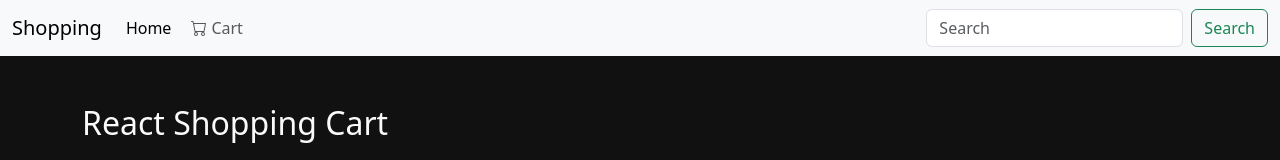
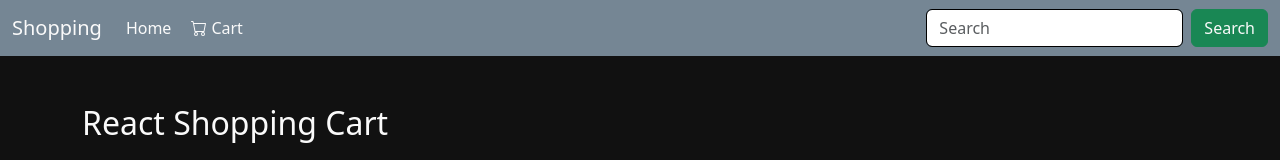
Before and after one commit to dori-dev/react-cart, a React (Vite) app: page / in a window 1280 px wide. Shown: the top 160 px of the page. Built offline with nearby package versions, Linux system fonts and the light colour scheme.

Commit message:
Change navbar design

```diff
--- a/src/components/Navbar.jsx
+++ b/src/components/Navbar.jsx
@@ -52,12 +52,12 @@ function Navbar() {
             </ul>
             <form className="d-flex" role="search">
               <input
-                className="form-control me-2"
+                className="form-control me-2 border-black"
                 type="search"
                 placeholder="Search"
                 aria-label="Search"
               />
-              <button className="btn btn-outline-success" type="submit">
+              <button className="btn btn-success" type="submit">
                 Search
               </button>
             </form>
--- a/src/index.css
+++ b/src/index.css
@@ -4,7 +4,11 @@ body {
 }
 
 .light-nav {
-  background-color: #e3f2fd;
+  background-color: #758694 !important;
+}
+
+.navbar * {
+  color: #fafafa !important;
 }
 
 .card-bg {
```
